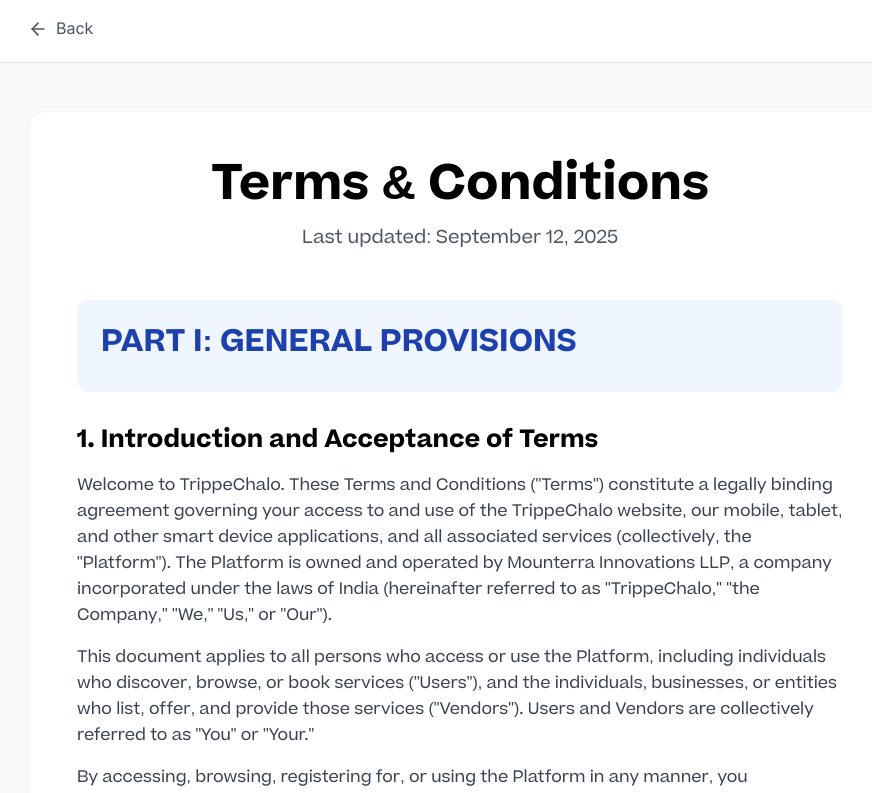
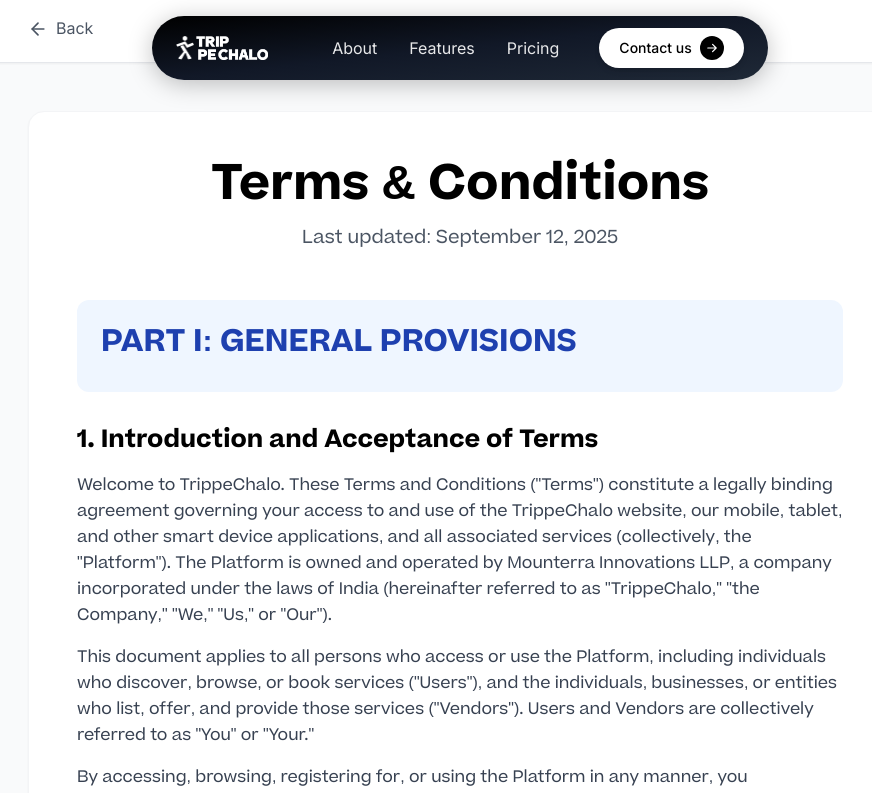
Before and after one commit to gyanraj06/tpc-main-website, a React (Vite) app: page /terms-and-conditions in a window 1280 px wide. Shown: the top 793 px of the page, without its empty margins (180-1052 px from the left). Built offline with nearby package versions, Linux system fonts and the light colour scheme.

Commit message:
Added header and footer to Legal pages

```diff
--- a/src/App.tsx
+++ b/src/App.tsx
@@ -26,7 +26,6 @@
   // Main homepage component
   const HomePage = () => (
     <>
-      <Header onNavigateToDemo={handleScrollToContact} onNavigateToHome={handleNavigateToHome} />
       <main>
         <HeroSection />
         <FeaturesSection />
@@ -34,18 +33,19 @@
         <FAQSection />
         <ContactSection />
       </main>
-      <Footer />
     </>
   )
 
   return (
     <div className="App min-h-screen">
+      <Header onNavigateToDemo={handleScrollToContact} onNavigateToHome={handleNavigateToHome} />
       <Routes>
         <Route path="/" element={<HomePage />} />
         <Route path="/legal-notice" element={<LegalNotice />} />
         <Route path="/privacy-policy" element={<PrivacyPolicy />} />
         <Route path="/terms-and-conditions" element={<TermsAndConditions />} />
       </Routes>
+      <Footer />
     </div>
   )
 }
```
